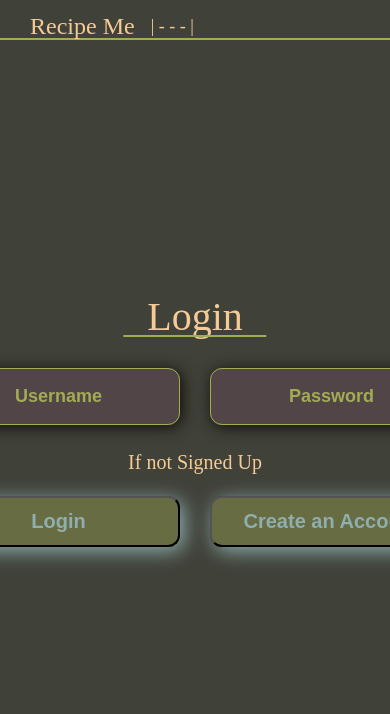
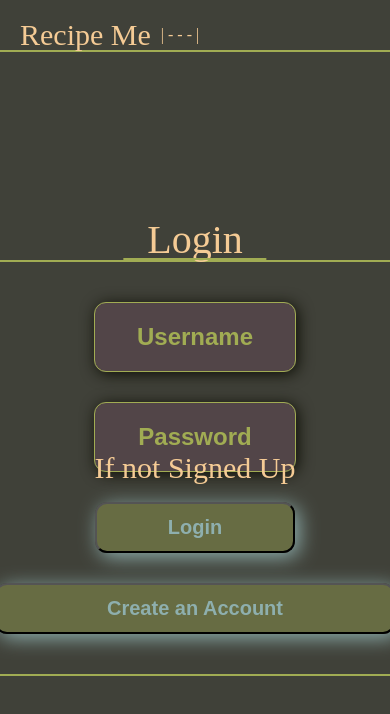
Before and after one commit to Simplerer/recipe-me, a React (Vite) app in the folder client/: page /login in a window 390 px wide. Shown: the top 714 px of the page. Built offline with nearby package versions, Linux system fonts and the light colour scheme.

Commit message:
mobile views

```diff
--- a/client/src/App.css
+++ b/client/src/App.css
@@ -126,3 +126,11 @@ body {
   }
 
 }
+
+@media (max-width: 500px) {
+
+  #main {
+    height: calc(100vh - 52px);
+  }
+
+}
--- a/client/src/components/components.css
+++ b/client/src/components/components.css
@@ -41,7 +41,6 @@
 #menuDropdownList {
   display: flex;
   gap: 10px;
-
 }
 
 #menuDropdownList li:hover {
@@ -101,11 +100,47 @@
   }
 
   .openDropdown li {
-    transition: none;
+    transition: unset;
+    /* animation: unset; */
   }
 
   .openDropdown li {
     padding: 0;
+  }
+
+}
+
+@media (max-width: 500px) {
+
+  #header {
+    padding: 20px 20px 0;
+  }
+
+  #mainItems {
+    gap: 10px;
+  }
+
+  #siteName {
+    font-size: 30px;
+  }
+
+  #menuDropdownIcon {
+    font-size: 16px;
+  }
+
+  #menuDropdown {
+    font-size: 16px;
+  }
+
+  #menuDropdownList {
+    gap: 14px;
+  }
+
+  .openDropdown li {
+    padding: 0;
+    transition: unset;
+    border-radius: 0;
+    /* animation: unset; */
   }
 
 }
--- a/client/src/pages/pages.css
+++ b/client/src/pages/pages.css
@@ -3,8 +3,6 @@
 ------------------ */
 
 #homebase {
-  /* position: relative; */
-  /* margin: auto; */
   padding: 90px 90px;
   box-shadow: var(--shadow);
   border-radius: 8px;
@@ -119,7 +117,7 @@
 @media (max-width: 900px) {
 
   #homebase {
-    padding: 50px 50px;
+    padding: 50px;
     box-shadow: var(--shadow);
     border-radius: 8px;
     display: flex;
@@ -153,6 +151,42 @@
     height: 100%;
     width: 200px;
     margin:0;
+  }
+
+}
+
+@media (max-width: 500px) {
+
+
+  #homebase {
+    padding: 90px;
+  }
+
+  #homeRecipe {
+    font-size: 80px;
+    top: 10%;
+  }
+
+  #homeRecipe span {
+    margin: 0 8px;
+  }
+
+  #homeBackground span {
+    font-size: 60px;
+  }
+
+  #homeButtons {
+    bottom: 13%;
+    flex-direction: column;
+    gap: 40px;
+  }
+
+
+  #homeSearch,
+  #homeLogin {
+    height: 40px;
+    margin: 0;
+    box-shadow: 4px 4px 10px #8eafae;
   }
 
 }
@@ -285,6 +319,78 @@
   }
 
 }
+
+@media (max-width: 500px) {
+
+  #loginForm {
+    border-bottom: solid 2px #a1ac53;
+    border-top: solid 2px #a1ac53;
+    width: 400px;
+    padding: 40px;
+    display: flex;
+    flex-direction: column;
+    justify-content: center;
+    gap: 30px;
+  }
+
+  .input {
+    width: 200px;
+    height: 52px;
+    text-align: center;
+    color: #a1ac53;
+    font-size: 24px;
+    font-weight: 600;
+    background-color: rgba(231, 112, 206, 0.1);
+    margin: 0 auto;
+    border: solid 1px #a1ac53;
+    box-shadow: 2px 2px 15px #0d0e05;
+    border-radius: 12px;
+
+    &:focus {
+      scale: 1.02;
+    }
+  }
+
+  .input::placeholder {
+    font-size: 24px;
+    font-weight: 600;
+    color: #a1ac53
+  }
+
+  #loginForm h2 {
+    font-size: 30px;
+  }
+
+  #createBtn,
+  #loginBtn {
+    margin: 0 auto;
+  }
+
+  #loginBtn {
+    width: 200px;
+  }
+
+  #errorMessage {
+    display: flex;
+    flex-direction: column-reverse;
+    justify-content: center;
+    font-size: 30px;
+    margin-top: 5px;
+  }
+
+  #errorExit {
+    margin-top: 10px;
+    cursor: pointer;
+    transition: all ease .3s;
+  }
+
+  #errorExit:hover {
+    transform: scale(1.02);
+    color: #d7f5f5;
+  }
+
+}
+
 
 /* -------------------
     Recipe Cards
```
